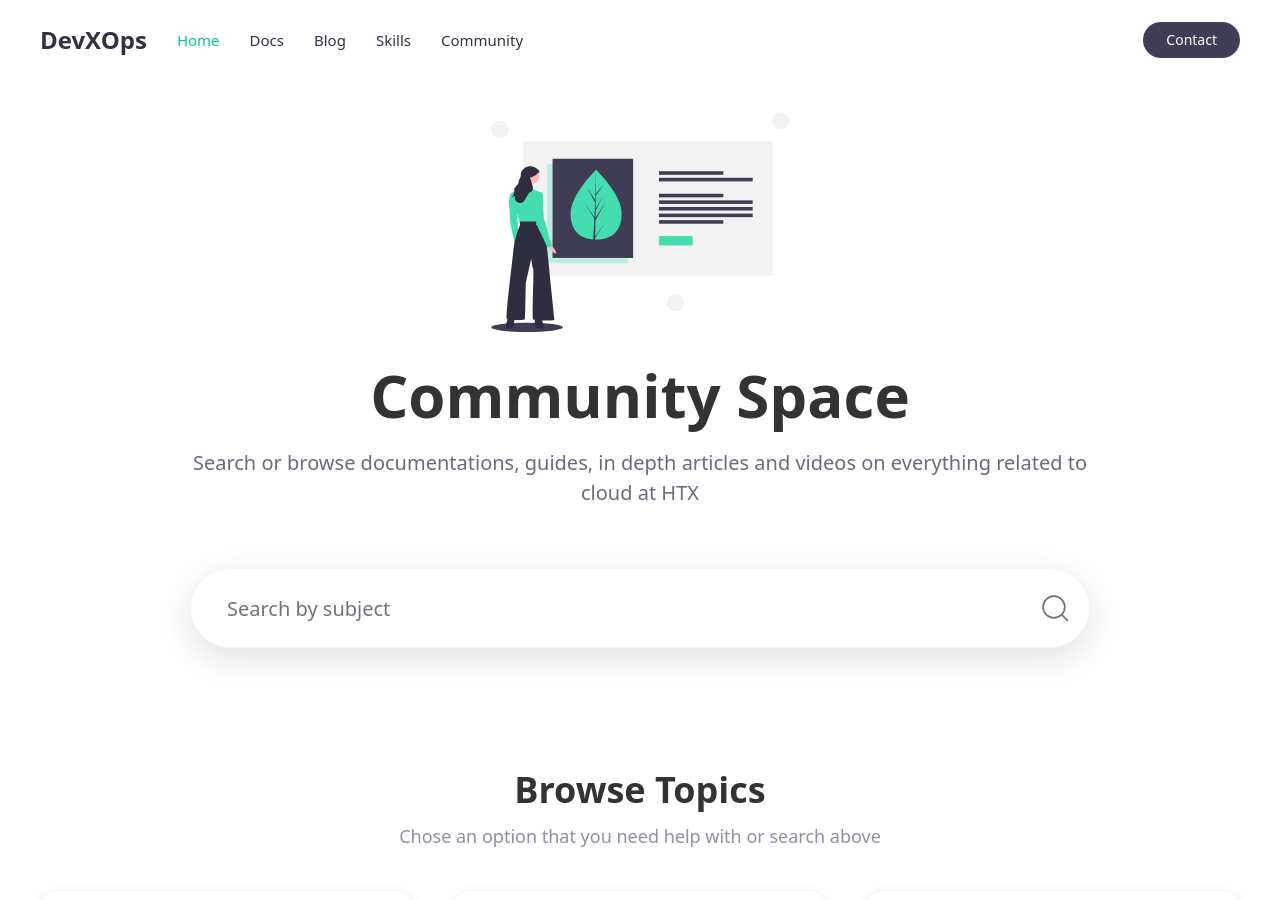
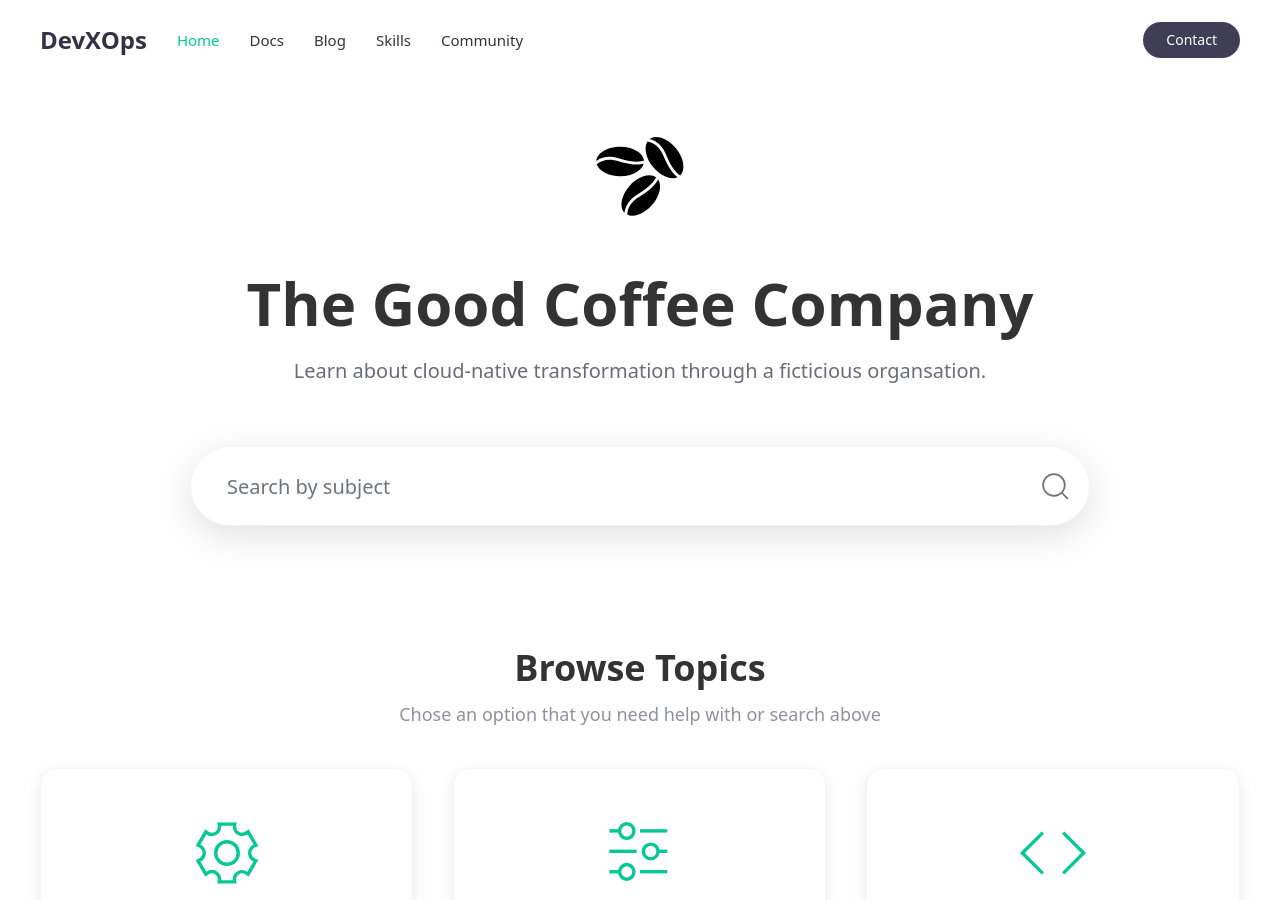
Before and after one commit to htxsg/htxsg.github.io, a Jekyll site: the page built from docs/index.md, in a window 1280 px wide and 900 px high. Built offline with Jekyll 4.4.1, drawn with Linux system fonts in a browser that asks for light colours.

Commit message:
rename to GCC

```diff
--- a/docs/_data/navigation_boxes.yml
+++ b/docs/_data/navigation_boxes.yml
@@ -3,7 +3,7 @@
 - title: Getting Started
   desc: Information to get one onboarded to the cloud environment
   icon: cog
-  doc: introduction
+  doc: getstarted
 
 - title: Cloud Native Design
   desc: Solution design and blueprints with cloud native approaches
--- a/docs/_data/navigation_docs.yml
+++ b/docs/_data/navigation_docs.yml
@@ -1,7 +1,7 @@
-- title: Getting Started
+- title: Good Coffee Company
   docs:
-  - introduction
-  - onbaording
+  - about
+  - getstarted
 
 - title: Azure Landing Zone
   docs:
--- a/docs/_data/navigation_header.yml
+++ b/docs/_data/navigation_header.yml
@@ -5,7 +5,7 @@ left:
     url: /
 
   - title: Docs
-    url: /docs/introduction/
+    url: /docs/about/
 
   - title: Blog
     url: /blog/
--- a/docs/_data/navigation_mobile.yml
+++ b/docs/_data/navigation_mobile.yml
@@ -4,7 +4,7 @@
   url: /
 
 - title: Docs
-  url: /docs/introduction/
+  url: /docs/about/
 
 - title: Blog
   url: /blog/
--- a/docs/index.md
+++ b/docs/index.md
@@ -2,9 +2,9 @@
 layout: page
 width: expand
 hero:
-    title: Community Space
-    subtitle: Search or browse documentations, guides, in depth articles and videos on everything related to cloud at HTX
-    image: knowledge.svg
+    title: The Good Coffee Company
+    subtitle: Learn about cloud-native transformation through a ficticious organsation.
+    image: coffeebean.svg
     search: true
 ---
 
```
Also changed, not shown: docs/_docs/about.md (renamed from docs/_docs/introduction.md, +2 -2 lines), docs/uploads/coffeebean.svg (added).
